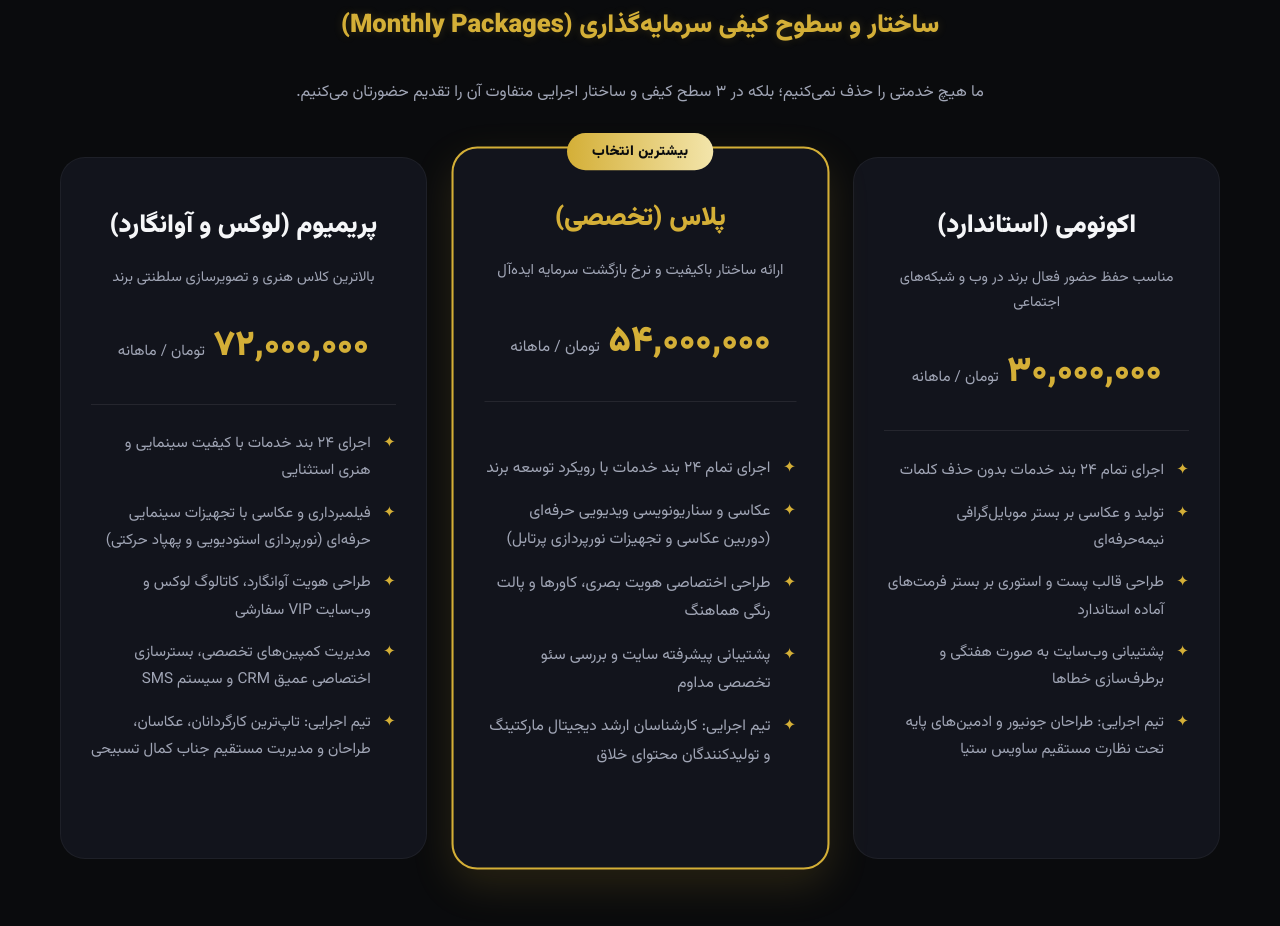
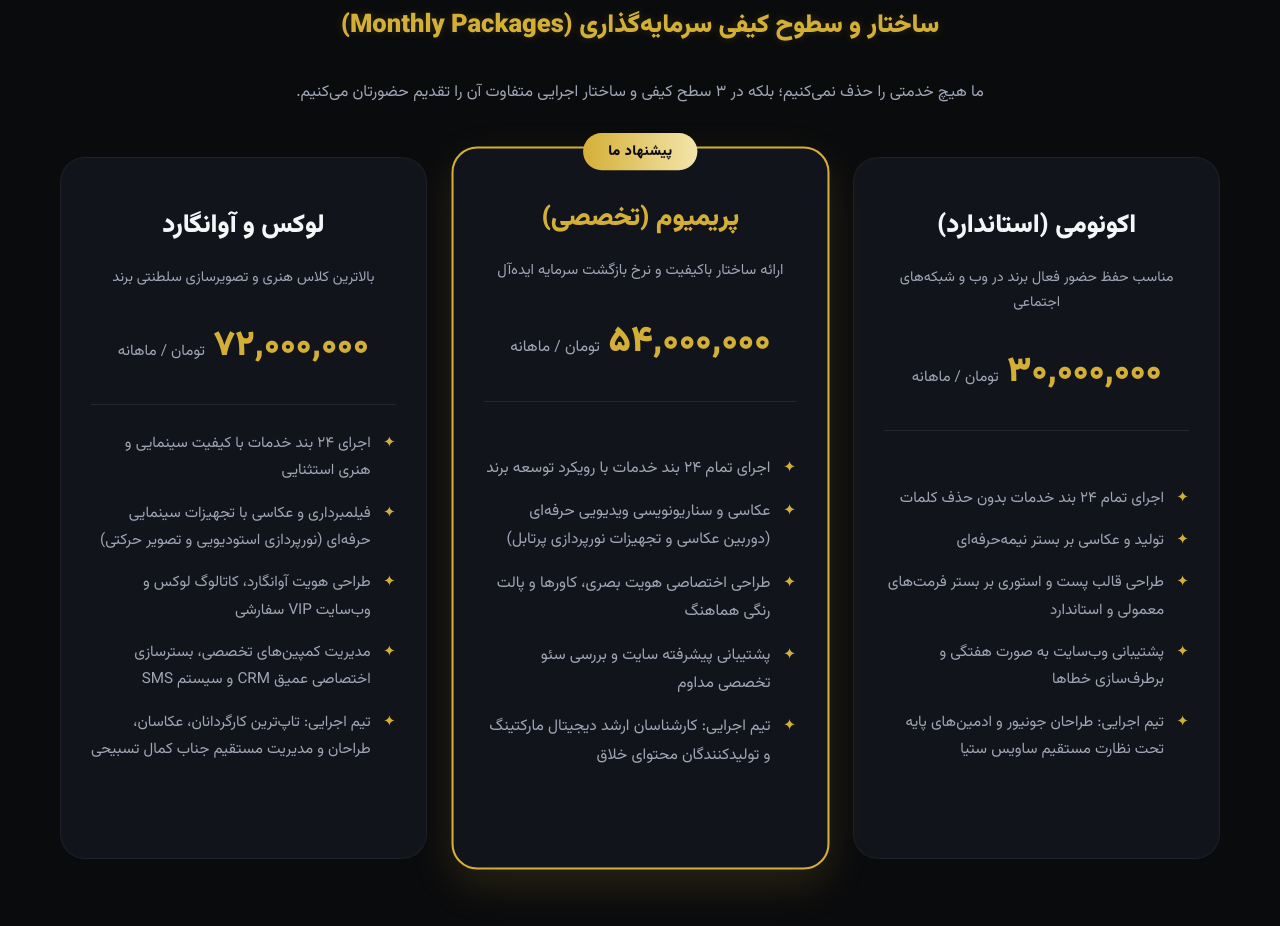
Before and after one commit to savissetia/farhang, a plain HTML site: page index.html in a window 1280 px wide. Shown: the part 7271-8197 px from the top of the page. Drawn offline with nearby package versions, Linux system fonts and the light colour scheme.

Commit message:
Update index.html

```diff
--- a/index.html
+++ b/index.html
@@ -644,18 +644,18 @@
                 </div>
                 <ul class="pricing-features">
                     <li>اجرای تمام ۲۴ بند خدمات بدون حذف کلمات</li>
-                    <li>تولید و عکاسی بر بستر موبایل‌گرافی نیمه‌حرفه‌ای</li>
-                    <li>طراحی قالب پست و استوری بر بستر فرمت‌های آماده استاندارد</li>
+                    <li>تولید و عکاسی بر بستر نیمه‌حرفه‌ای</li>
+                    <li>طراحی قالب پست و استوری بر بستر فرمت‌های معمولی و استاندارد</li>
                     <li>پشتیبانی وب‌سایت به صورت هفتگی و برطرف‌سازی خطاها</li>
                     <li>تیم اجرایی: طراحان جونیور و ادمین‌های پایه تحت نظارت مستقیم ساویس ستیا</li>
                 </ul>
             </div>
 
-            <!-- پلاس -->
+            <!-- پریمیوم -->
             <div class="pricing-card premium-tier">
-                <div class="pricing-badge">بیشترین انتخاب</div>
+                <div class="pricing-badge">پیشنهاد ما</div>
                 <div>
-                    <div class="pricing-name" style="color: var(--gold-primary);">پلاس (تخصصی)</div>
+                    <div class="pricing-name" style="color: var(--gold-primary);">پریمیوم (تخصصی)</div>
                     <p style="color: var(--text-muted); font-size: 0.9rem;">ارائه ساختار باکیفیت و نرخ بازگشت سرمایه ایده‌آل</p>
                     <div class="pricing-price">۵۴,۰۰۰,۰۰۰ <span>تومان / ماهانه</span></div>
                 </div>
@@ -668,16 +668,16 @@
                 </ul>
             </div>
 
-            <!-- پریمیوم -->
+            <!-- لوکس -->
             <div class="pricing-card">
                 <div>
-                    <div class="pricing-name">پریمیوم (لوکس و آوانگارد)</div>
+                    <div class="pricing-name"> لوکس و آوانگارد </div>
                     <p style="color: var(--text-muted); font-size: 0.9rem;">بالاترین کلاس هنری و تصویرسازی سلطنتی برند</p>
                     <div class="pricing-price">۷۲,۰۰۰,۰۰۰ <span>تومان / ماهانه</span></div>
                 </div>
                 <ul class="pricing-features">
                     <li>اجرای ۲۴ بند خدمات با کیفیت سینمایی و هنری استثنایی</li>
-                    <li>فیلمبرداری و عکاسی با تجهیزات سینمایی حرفه‌ای (نورپردازی استودیویی و پهپاد حرکتی)</li>
+                    <li>فیلمبرداری و عکاسی با تجهیزات سینمایی حرفه‌ای (نورپردازی استودیویی و تصویر حرکتی)</li>
                     <li>طراحی هویت آوانگارد، کاتالوگ لوکس و وب‌سایت VIP سفارشی</li>
                     <li>مدیریت کمپین‌های تخصصی، بسترسازی اختصاصی عمیق CRM و سیستم SMS</li>
                     <li>تیم اجرایی: تاپ‌ترین کارگردانان، عکاسان، طراحان و مدیریت مستقیم جناب کمال تسبیحی</li>
```
